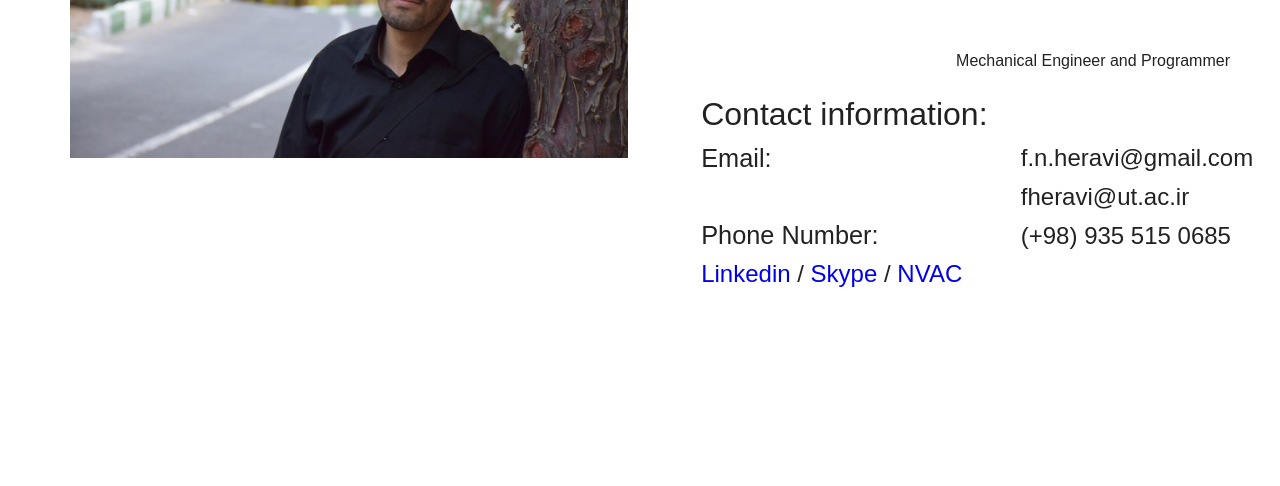
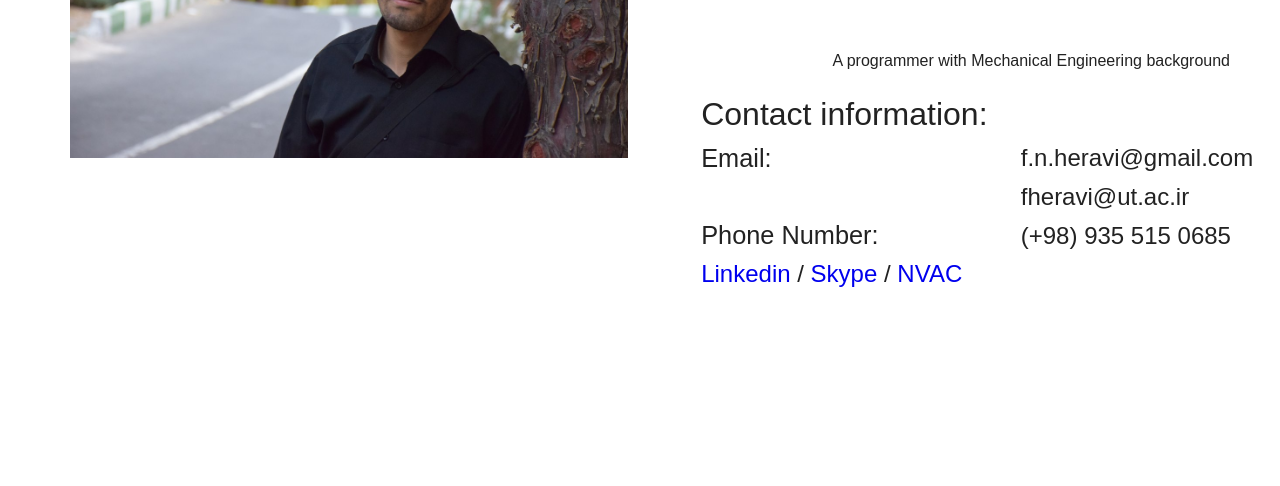
Before and after one commit to farshadnh/farshadnh.github.io, a plain HTML site: page index.html in a window 1280 px wide. Shown: the part 314-800 px from the top of the page. Drawn offline with nearby package versions, Linux system fonts and the light colour scheme.

Commit message:
Update index.html

```diff
--- a/index.html
+++ b/index.html
@@ -27,7 +27,7 @@
       <div id="profile_info" >
         <p class="p1">Hi!</p>
         <p class="p_name">I'm Farshad Nozad Heravi</p>
-        <p class="p_title">Mechanical Engineer and Programmer</p>
+        <p class="p_title">A programmer with Mechanical Engineering background</p>
       <!--  <p class="p_quote">Qoute...</p>  -->
         <table class="info_table">
           <tr>
```
